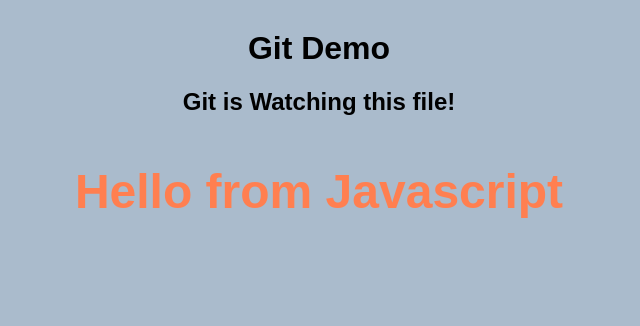
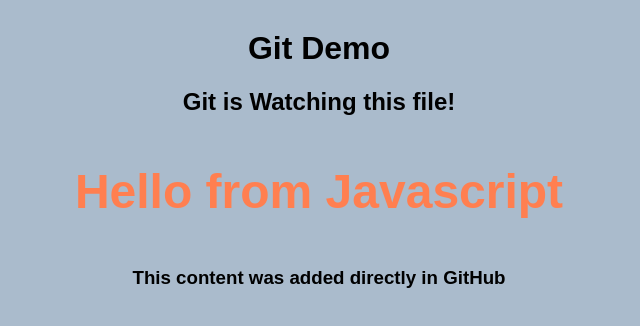
Before and after one commit to Mimpooh/gitdemo, a plain HTML site: page index.html in a window 1280 px wide. Shown: the whole page, without its empty margins (321-961 px from the left). Drawn offline with Linux system fonts and the light colour scheme.

Commit message:
Update index.html

```diff
--- a/index.html
+++ b/index.html
@@ -11,6 +11,7 @@
       <h1>Git Demo</h1>
       <h2>Git is Watching this file!</h2>
       <h3 id="message">JS Message HERE</h3>
+      <h3> This content was added directly in GitHub </h3>
 
       <script src="js/script.js"></script>
 </body>
```
